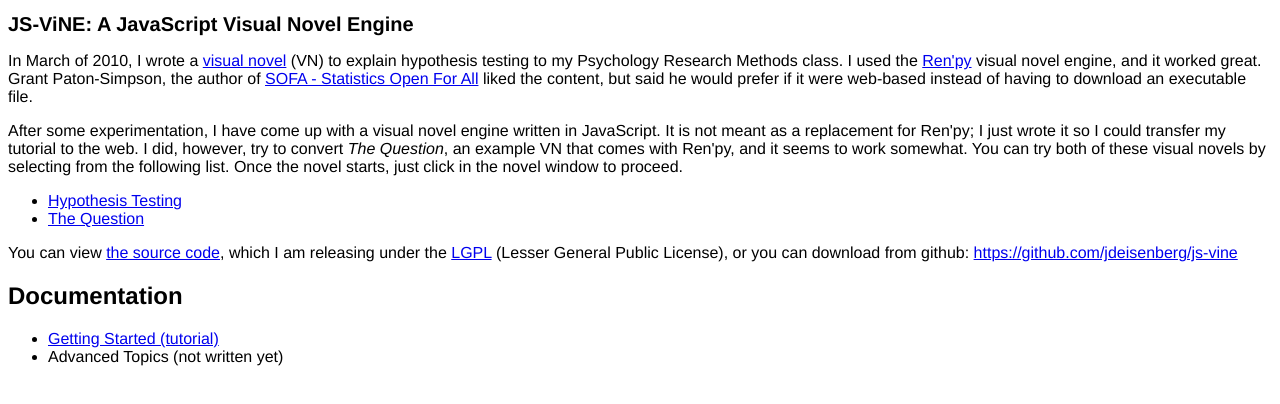
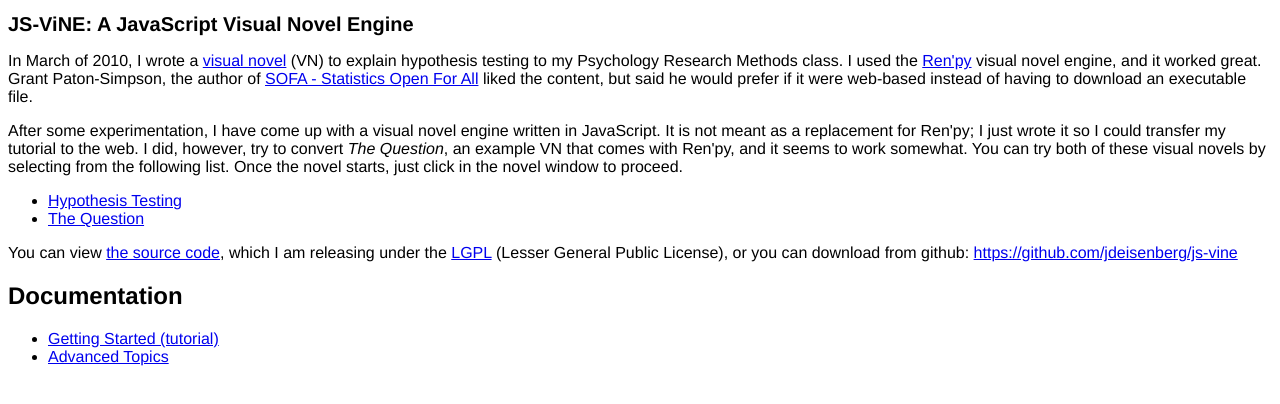
Before and after one commit to jdeisenberg/js-vine, a plain HTML site: page index.html in a window 1280 px wide. Drawn offline with Linux system fonts and the light colour scheme.

Commit message:
Added link to advanced topics

```diff
--- a/index.html
+++ b/index.html
@@ -56,7 +56,7 @@ download from github:
 <h2>Documentation</h2>
 <ul>
 	<li><a href="docs/index.html">Getting Started (tutorial)</a></li>
-	<li>Advanced Topics (not written yet)</li>
+	<li><a href="docs/advanced.html">Advanced Topics</a></li>
 </ul>
 </body>
 </html>
```
